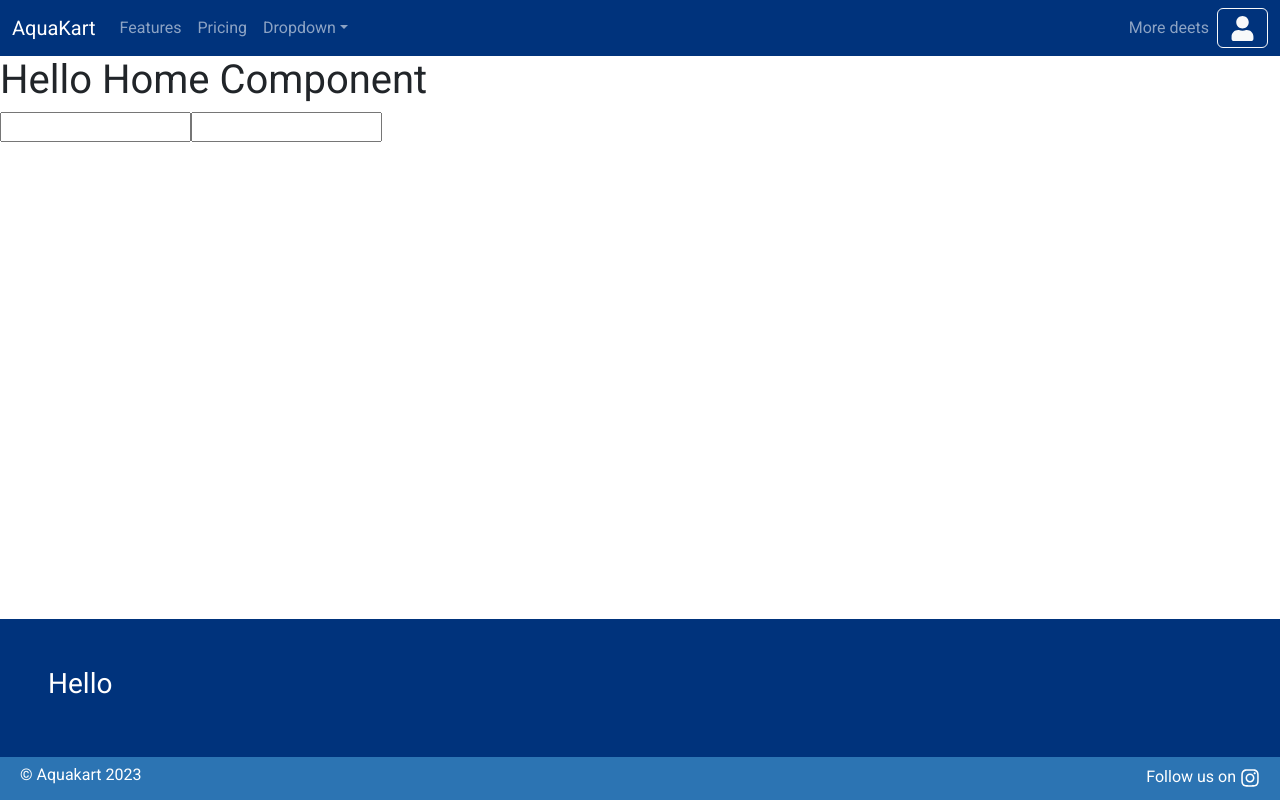
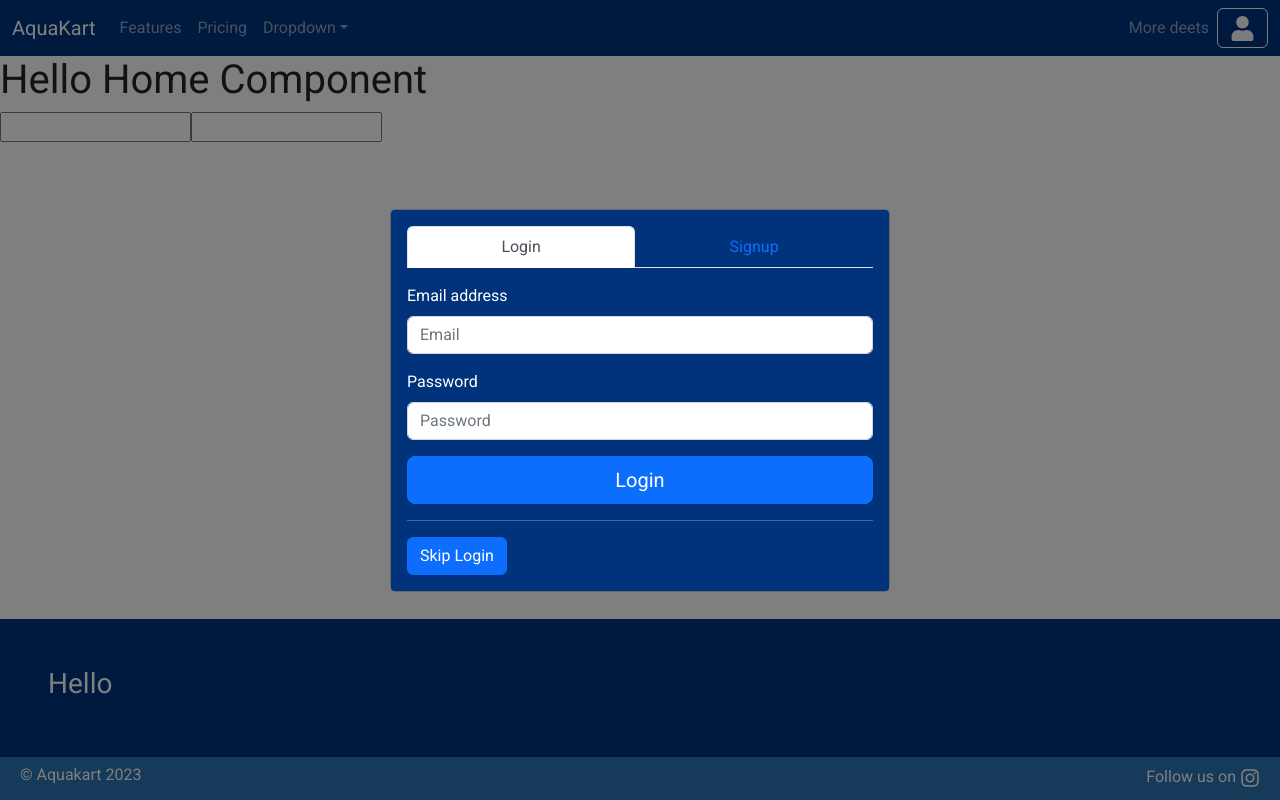
Before and after one commit to SVSKHD/Aquakart-final-react, a React (Create React App) app: page / in a window 1280 px wide. Both pictures are taken after a click on the button 1242 px from the left and 28 px from the top of the page. Built offline with nearby package versions, Linux system fonts and the light colour scheme.

Commit message:
Login and Signup status

```diff
--- a/package.json
+++ b/package.json
@@ -6,6 +6,7 @@
     "@testing-library/jest-dom": "^5.16.5",
     "@testing-library/react": "^13.4.0",
     "@testing-library/user-event": "^13.5.0",
+    "axios": "^1.2.2",
     "bootstrap": "^5.2.3",
     "react": "^18.2.0",
     "react-bootstrap": "^2.7.0",
--- a/src/Layout/Header.js
+++ b/src/Layout/Header.js
@@ -1,17 +1,20 @@
-import {useState} from "react"
+import { useState } from "react";
 import Button from "react-bootstrap/Button";
 import Container from "react-bootstrap/Container";
 import Nav from "react-bootstrap/Nav";
 import Navbar from "react-bootstrap/Navbar";
 import NavDropdown from "react-bootstrap/NavDropdown";
 import { FaUser } from "react-icons/fa";
-
+import AuthDialog from "../components/Auth/AuthDialog";
 
 function CollapsibleExample() {
-  const [modal , setModal] = useState(false)
-  const handleShowModal = ()=>{
-    setModal(true)
-  }
+  const [modal, setModal] = useState(false);
+  const handleShowModal = () => {
+    setModal(true);
+  };
+  const handleCloseModal = () => {
+    setModal(false);
+  };
   return (
     <>
       <Navbar
@@ -51,7 +54,7 @@ function CollapsibleExample() {
           </Navbar.Collapse>
         </Container>
       </Navbar>
-
+      <AuthDialog show={modal} handleClose={handleCloseModal} />
     </>
   );
 }
--- a/src/components/Auth/AuthDialog.js
+++ b/src/components/Auth/AuthDialog.js
@@ -1,9 +1,9 @@
 import ReusableDialog from "../../reusbales/Dialog/Dialog";
-import { Tabs, Tab } from "react-bootstrap";
-import Button from "react-bootstrap/Button";
-import Form from "react-bootstrap/Form";
+import { Tabs, Tab, Button } from "react-bootstrap";
 
 const AuthDialog = (props) => {
+  const handleSignup = () => {};
+  const handleSignin = () => {};
   return (
     <ReusableDialog show={props.show} handleClose={props.handleCloseModal}>
       <Tabs
@@ -13,6 +13,7 @@ const AuthDialog = (props) => {
         fill
       >
         <Tab eventKey="Login" title="Login">
+          <form onSubmit={handleSignup}>
             <div class="mb-3">
               <label for="exampleFormControlInput1" className="form-label">
                 Email address
@@ -21,12 +22,31 @@ const AuthDialog = (props) => {
                 type="email"
                 className="form-control"
                 id="exampleFormControlInput1"
-              placeholder="name@example.com"
+                placeholder="Email"
               />
             </div>
+            <div class="mb-3">
+              <label for="exampleFormControlInput1" className="form-label">
+                Password
+              </label>
+              <input
+                type="password"
+                className="form-control"
+                id="exampleFormControlInput1"
+                placeholder="Password"
+              />
+            </div>
+            <div className="d-grid gap-2">
+              <Button type="submit" size="lg">
+                Login
+              </Button>
+            </div>
+          </form>
         </Tab>
         <Tab eventKey="signup" title="Signup"></Tab>
       </Tabs>
+      <hr />
+      <Button onClick={props.handleClose}>Skip Login</Button>
     </ReusableDialog>
   );
 };
```
Also changed, not shown: src/services/user.js (+11 -0 lines), 1 other file (tests, documents, lock files or other folders). Lines whose indentation alone changed are shown as unchanged.
